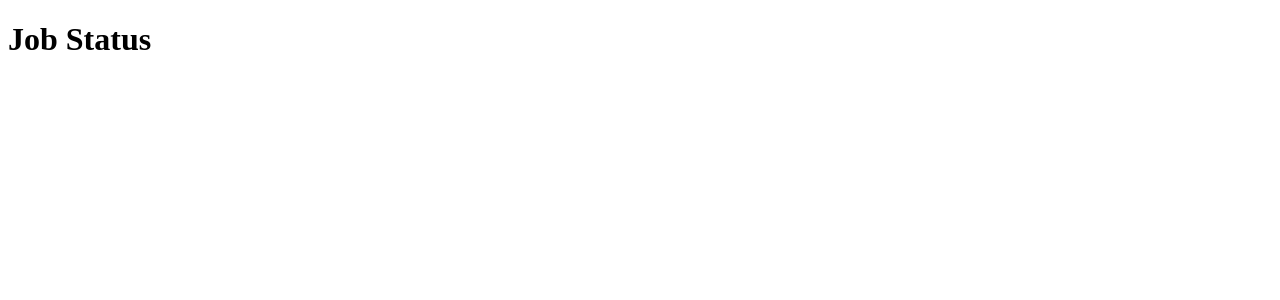
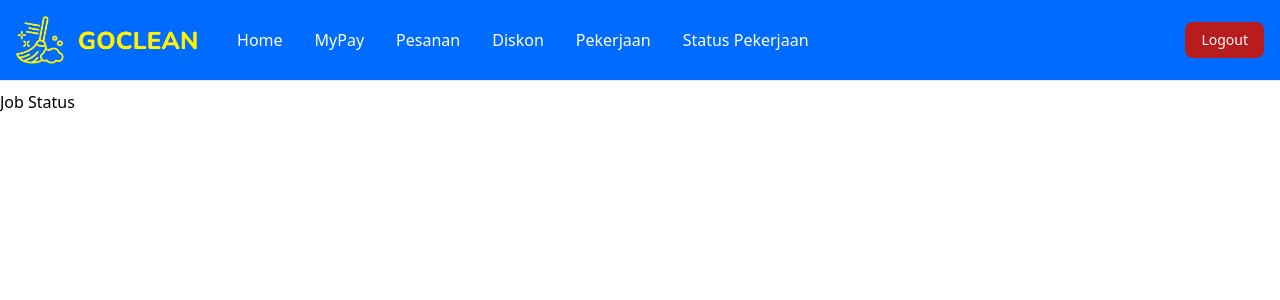
Before and after one commit to fakhrihabb/TK2, a Django app: page /pekerjaan-jasa/job-status/ in a window 1280 px wide. Before the commit the part shown is almost empty. Shown: the top 300 px of the page. Run offline with Django 5.2, Linux system fonts and the light colour scheme; a user stored in the database is signed in; data comes from the database, SQL or seed files in the repository; tables that the repository leaves empty hold one stand-in row (values such as "Sample post"); some libraries are stand-ins or nearby versions.

Commit message:
routing status pekerjaan

```diff
--- a/pekerjaan_jasa/templates/pekerjaan_jasa/status_pekerjaan.html
+++ b/pekerjaan_jasa/templates/pekerjaan_jasa/status_pekerjaan.html
@@ -1,10 +1,16 @@
 <!-- pekerjaan_jasa/templates/pekerjaan_jasa/status_pekerjaan.html -->
+{% include 'navbar.html' %}
 {% load static %}
 <!DOCTYPE html>
 <html lang="en">
 <head>
     <title>Job Status</title>
 </head>
+<style>
+    h1 {
+            padding-top: 90px;
+    }
+</style>
 <body>
     <h1>Job Status</h1>
     <div>
--- a/templates/navbar.html
+++ b/templates/navbar.html
@@ -66,7 +66,7 @@
           </li>
           <li>
             <a
-              href="#"
+              href="{% url 'pekerjaan_jasa:job_status' %}"
               class="block py-2 px-3 text-white bg-blue-700 rounded md:bg-transparent md:text-white md:p-0 hover:text-[#FFF100]"
               >Status Pekerjaan</a
             >
```
